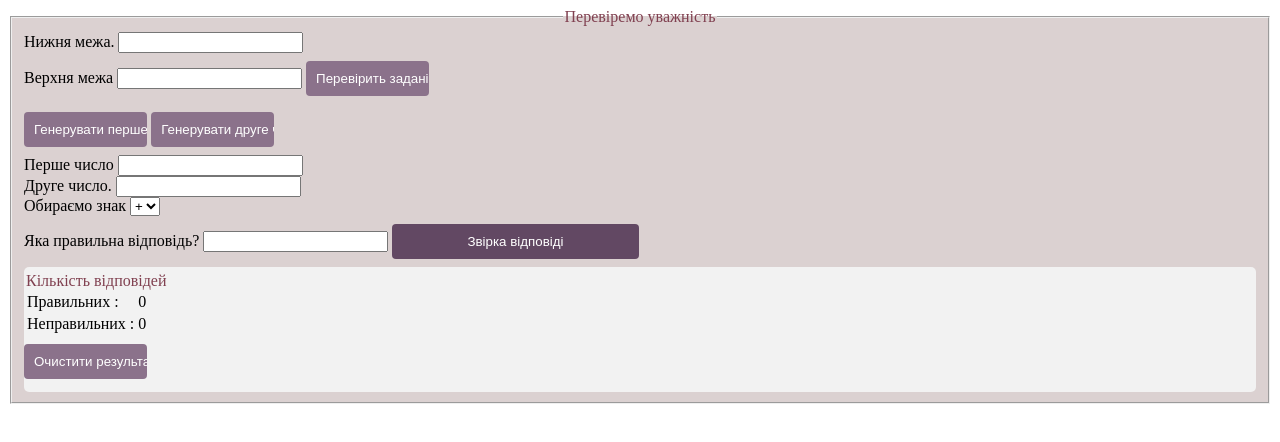
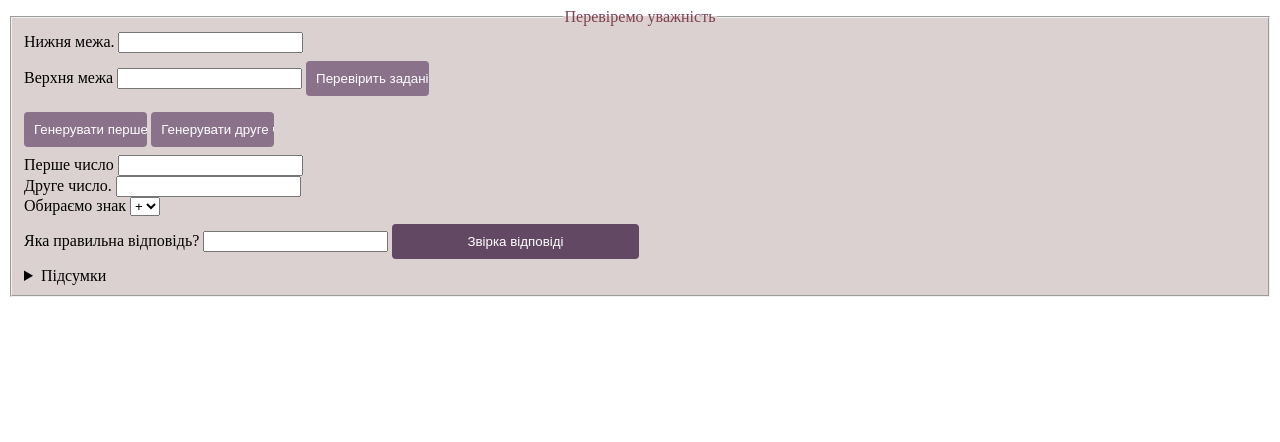
Before and after one commit to Natalucochka/hello-world-, a plain HTML site: page js2.html in a window 1280 px wide. Drawn offline with Linux system fonts and the light colour scheme.

Commit message:
add details

```diff
--- a/js2.html
+++ b/js2.html
@@ -48,8 +48,10 @@
                 <input type="number" name="thirdvalue" id="takevalue3" />
                 <input class="submit" type="submit" id="check" value="Звірка відповіді" onclick="event.preventDefault(); checkIt()" >
                 <br>
-                <div>
-                <table>
+                <details>
+                        <summary> Підсумки </summary>
+                    <div>
+                    <table>
                         <legend id="tablanswers">Кількість відповідей</legend>
                     <tr>
                       <td>Правильних :</td>
@@ -62,6 +64,7 @@
                   </table>
                   <input class="submit" type="submit" value="Очистити результати" onclick="event.preventDefault(); clearStorage()" >
                 </div>
+                </details>
             </fieldset>
 
         </form>
```
